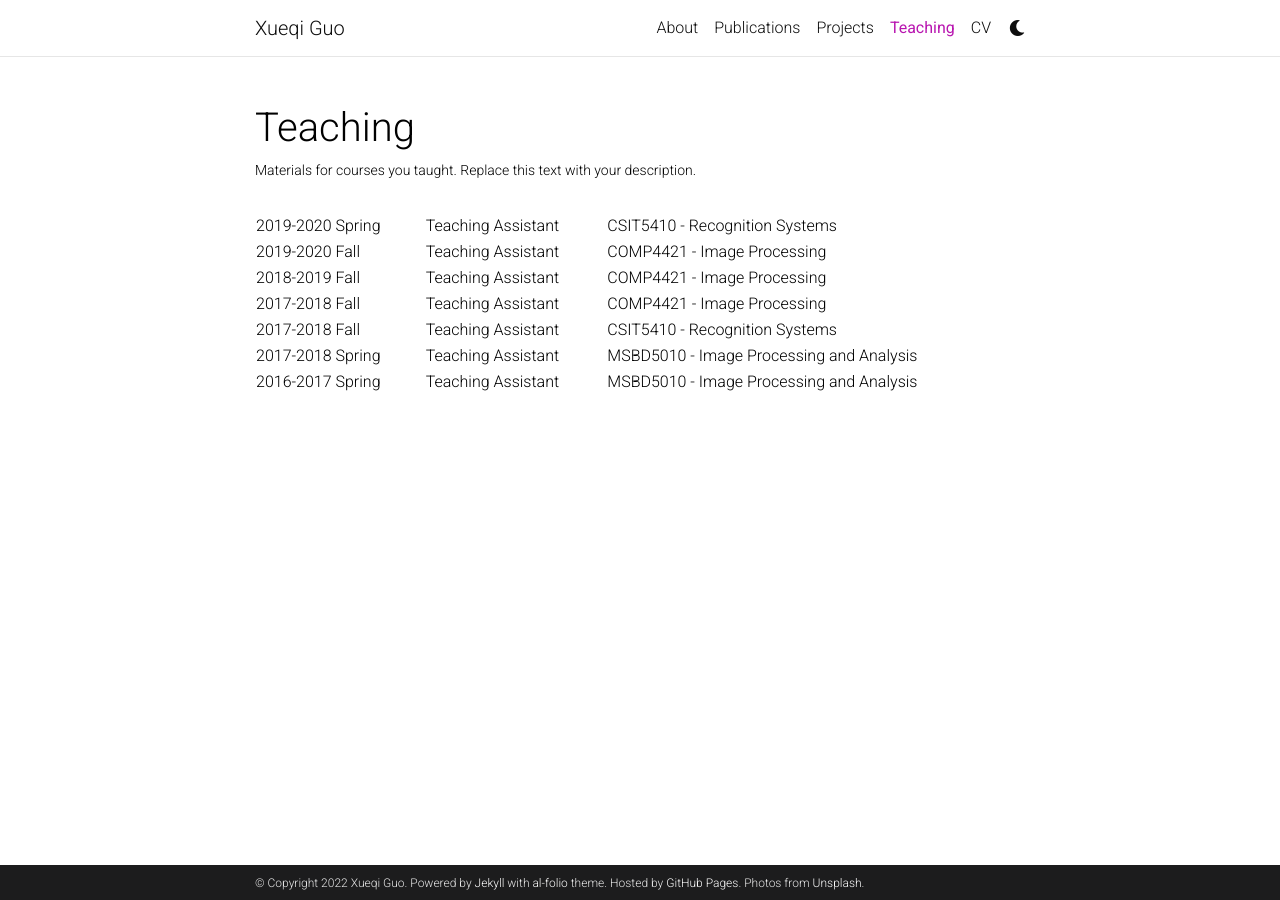
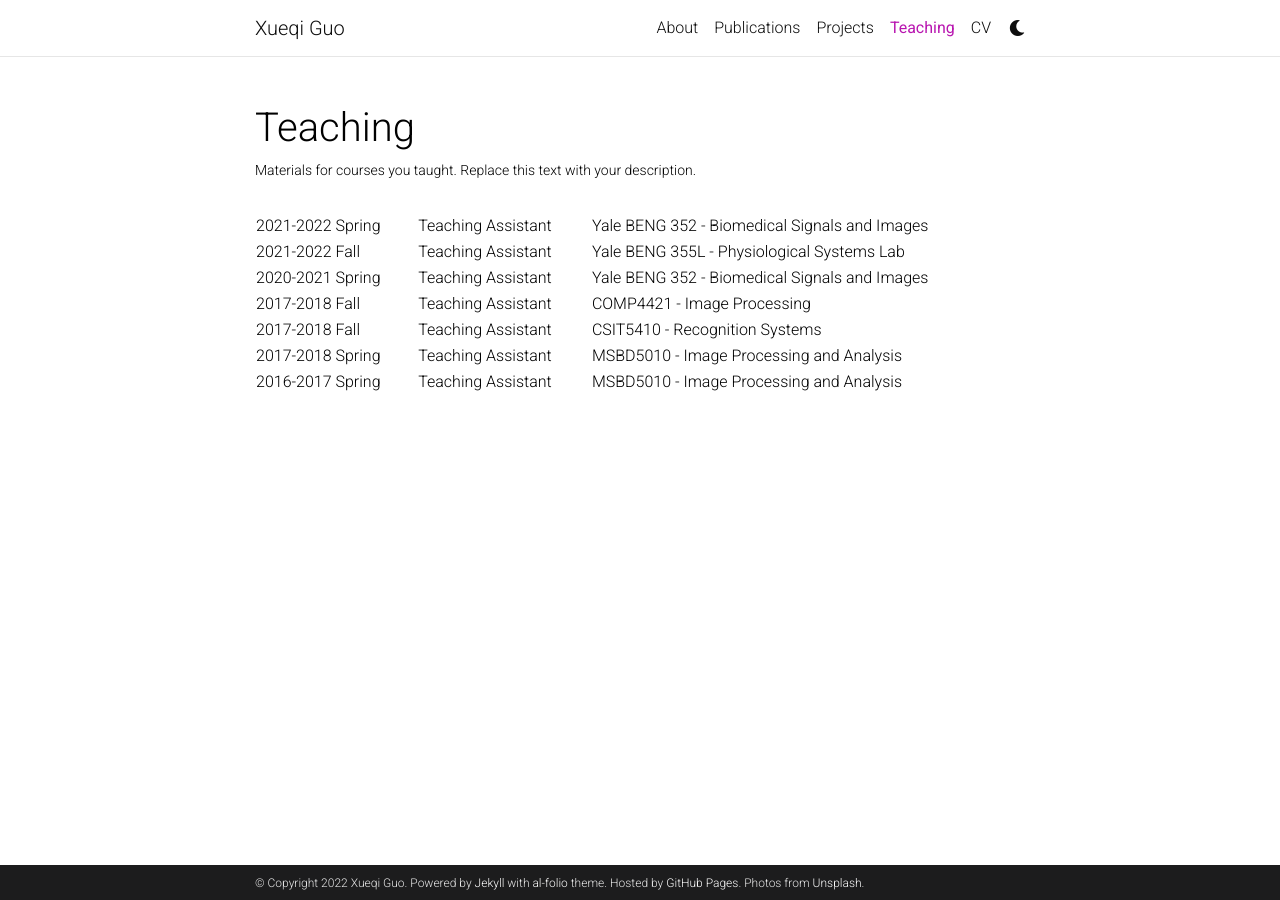
Before and after one commit to gxq1998/gxq1998.github.io, a Jekyll site: the page built from _pages/teaching.md, in a window 1280 px wide. Built offline with Jekyll 4.4.1, drawn with Linux system fonts in a browser that asks for light colours; comment, search, counter and statistics services are not loaded; a style sheet for code colours, icons or effects is not loaded.

Commit message:
Update teaching.md

```diff
--- a/_pages/teaching.md
+++ b/_pages/teaching.md
@@ -10,13 +10,13 @@ nav_order: 3
 <table id="tbTeaching" border="0" width="100%">
 	<tbody>
 		<tr>
-			<td>2019-2020 Spring</td><td>Teaching Assistant</td><td>CSIT5410 - Recognition Systems</td>
+			<td>2021-2022 Spring</td><td>Teaching Assistant</td><td>Yale BENG 352 - Biomedical Signals and Images</td>
 		</tr>
 		<tr>
-			<td>2019-2020 Fall</td><td>Teaching Assistant</td><td>COMP4421 - Image Processing</td>
+			<td>2021-2022 Fall</td><td>Teaching Assistant</td><td>Yale BENG 355L - Physiological Systems Lab</td>
 		</tr>
 		<tr>
-			<td>2018-2019 Fall</td><td>Teaching Assistant</td><td>COMP4421 - Image Processing</td>
+			<td>2020-2021 Spring</td><td>Teaching Assistant</td><td>Yale BENG 352 - Biomedical Signals and Images</td>
 		</tr>
 		<tr>
 			<td>2017-2018 Fall</td><td>Teaching Assistant</td><td>COMP4421 - Image Processing</td>
```
